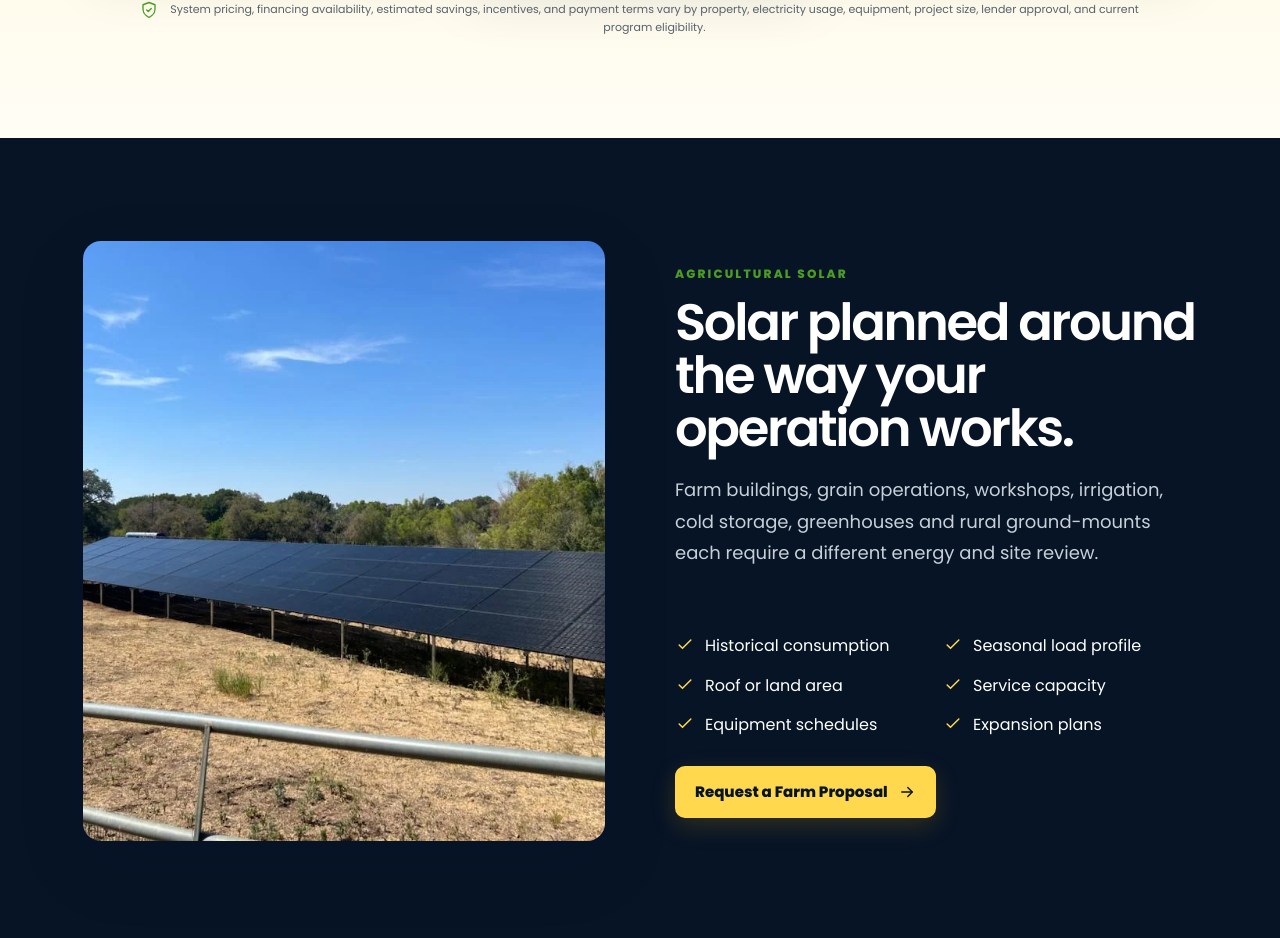
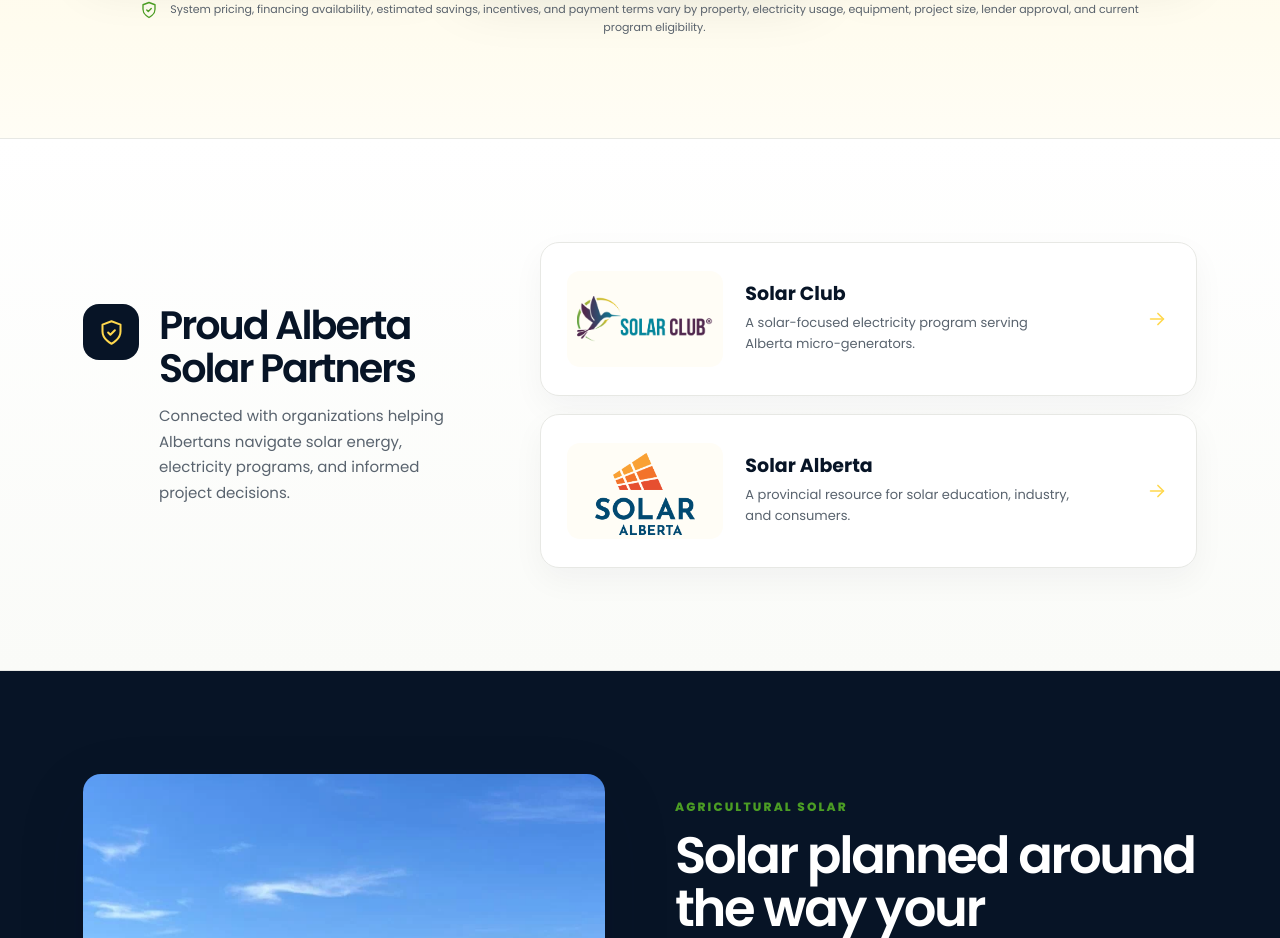
Before and after one commit to yasir-solar/sun-direct, a Next.js app: page / in a window 1280 px wide. Shown: the part 5178-6116 px from the top of the page. Built offline with nearby package versions, Linux system fonts and the light colour scheme.

Commit message:
Restore partner section on homepage

```diff
--- a/app/page.tsx
+++ b/app/page.tsx
@@ -12,6 +12,7 @@ import { ProjectGallery } from "@/components/ProjectGallery";
 import { VideoShowcase } from "@/components/VideoShowcase";
 import { HomepageHero } from "@/components/HomepageHero";
 import { SolarPaymentOptions } from "@/components/SolarPaymentOptions";
+import { PartnerNetwork } from "@/components/PartnerNetwork";
 
 export const metadata: Metadata = { title: { absolute: "Sun Direct Renewable | Residential & Commercial Solar in Alberta" }, description: "Explore residential, commercial and agricultural solar solutions across Alberta with professional support from proposal to activation.", alternates: { canonical: "/" } };
 
@@ -36,6 +37,7 @@ export default function Home() { return <>
   <SolarProcess/>
   <section className="section proposal-section"><div className="container quote-panel"><aside className="quote-side"><p className="kicker light">Start with the facts</p><h2>Your proposal begins with real electricity use.</h2><p>Share the property and usage information that helps shape a responsible system conversation.</p><ul className="check-list">{["No instant savings claims","No one-size-fits-all system","Clear proposal inputs"].map(x=><li key={x}><Icon name="check"/>{x}</li>)}</ul></aside><QuoteForm compact/></div></section>
   <SolarPaymentOptions/>
+  <PartnerNetwork/>
   <section className="section agriculture-feature"><div className="container feature-split dark-copy"><div className="feature-media"><Image src="/media/installations/ground-mount.webp" alt="Long ground-mounted solar array on open rural land" fill sizes="(max-width:760px) 100vw, 50vw"/></div><div><SectionHeading kicker="Agricultural solar" title="Solar planned around the way your operation works." text="Farm buildings, grain operations, workshops, irrigation, cold storage, greenhouses and rural ground-mounts each require a different energy and site review."/><ul className="check-list">{["Historical consumption","Seasonal load profile","Roof or land area","Service capacity","Equipment schedules","Expansion plans"].map(x=><li key={x}><Icon name="check"/>{x}</li>)}</ul><CTA href="/agricultural-solar">Request a Farm Proposal</CTA></div></div></section>
   <section className="section gallery-home"><div className="wide-container"><SectionHeading kicker="Real installation work" title="Panels, rooflines and systems from the field." text="Explore authentic supplied installation photography across rooftops, rural properties, ground-mounted arrays and active job sites." align="center"/><ProjectGallery limit={8}/><div className="gallery-action"><CTA href="/projects">View All Installations</CTA></div></div></section>
   <VideoShowcase/>
--- a/components/ScrollMotion.tsx
+++ b/components/ScrollMotion.tsx
@@ -10,6 +10,7 @@ const revealTargets = [
   { selector: ".proposal-section .quote-form", direction: "right" },
   { selector: ".payment-heading", style: "copy" },
   { selector: ".payment-note", style: "scale" },
+  { selector: ".partner-intro", direction: "left" },
   { selector: ".agriculture-feature .feature-media", direction: "left" },
   { selector: ".agriculture-feature .feature-split > div:last-child", direction: "right" },
   { selector: ".video-intro", style: "copy" },
@@ -23,6 +24,7 @@ const groupTargets = [
   { selector: ".trust-strip .container", style: "pop" },
   { selector: ".service-grid", style: "card" },
   { selector: ".payment-grid", style: "card" },
+  { selector: ".partner-list", style: "card" },
   { selector: ".installation-grid", style: "card" },
   { selector: ".video-grid", style: "card" },
   { selector: ".benefit-grid", style: "card" },
```
Also changed, not shown: 161 other files (tests, documents, lock files or other folders).
